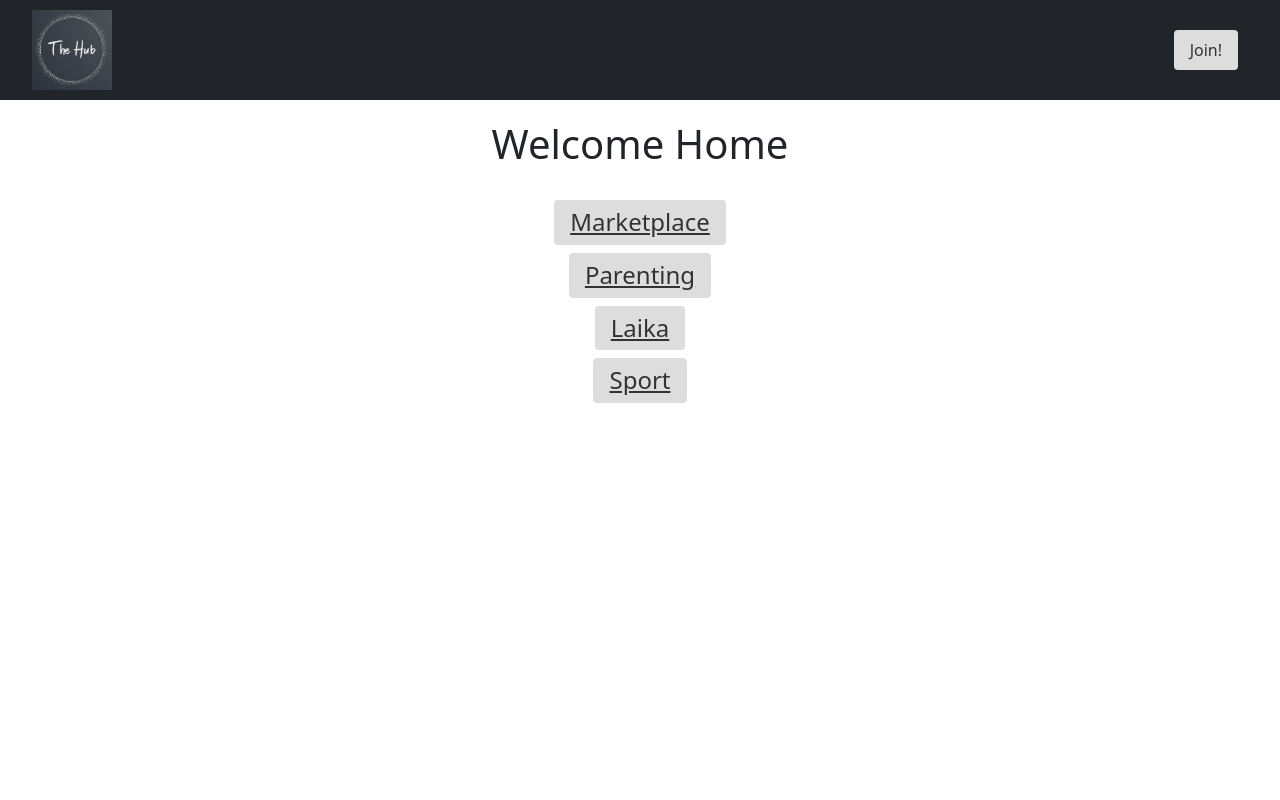
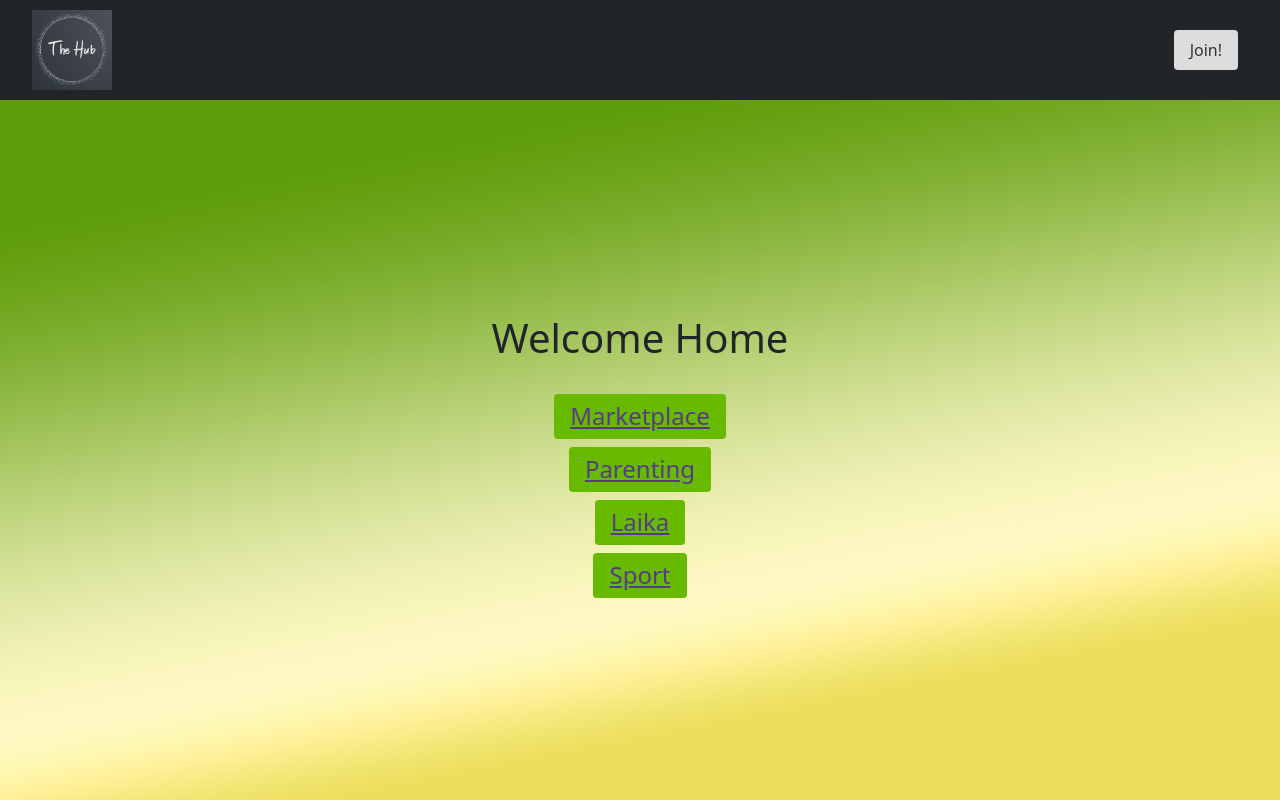
Before and after one commit to Ovi2RO/app, a Django app: template home/templates/home/home.html in a window 1280 px wide. Run offline with Django 3.2, Linux system fonts and the light colour scheme; the template is opened without the code that fills it, so the values that code supplies are empty.

Commit message:
stl with new bg

```diff
--- a/dj_proj/mixins.py
+++ b/dj_proj/mixins.py
@@ -18,3 +18,9 @@ The `test_func` method checks if the logged-in user is a staff member (`user.is_
 user is the author of the post (`post.author == user`). If either of these conditions is true, the test
 passes and the user is granted access to the view.
 """
+
+class AuthorOnlyMixin(UserPassesTestMixin):
+    def test_func(self):
+        post = self.get_object()
+        user = self.request.user
+        return post.author == user
--- a/dj_proj/settings.py
+++ b/dj_proj/settings.py
@@ -27,7 +27,7 @@ BASE_DIR = Path(__file__).resolve().parent.parent
 SECRET_KEY = os.getenv("SECRET_KEY", 'default-secret-key')
 
 # SECURITY WARNING: don't run with debug turned on in production!
-#DEBUG = True
+# DEBUG = True
 DEBUG = os.getenv("DEBUG", False) == "True"
 
 ALLOWED_HOSTS = []
--- a/get_app/templates/get_app/post_detail.html
+++ b/get_app/templates/get_app/post_detail.html
@@ -40,7 +40,7 @@
                 <p>Add a new comment:</p>
                 <form method="post">{% csrf_token %}
                     <div class="new-comment-elements">
-                        <textarea name="content" rows="3" cols="60"></textarea>
+                        <textarea name="content" rows="3" cols="60" style="background-color: rgba(82, 206, 0, 0.5);"></textarea>
                         <button type="submit">Submit</button>
                     </div>
                 </form>
--- a/home/templates/home/home.html
+++ b/home/templates/home/home.html
@@ -4,9 +4,9 @@
     <div class="content-container content-container-home">
         <h1>Welcome Home</h1>
         <br>
-        <h4><a href="{% url 'marketplace_list' %}" class="navbar-button nav-item">Marketplace</a></h4> {% comment %}  Andre's Marketplace {% endcomment %}
-        <h4><a href="{% url 'post-list' %}" class="navbar-button nav-item">Parenting</a></h4>   {% comment %}  Ola's parenting {% endcomment %}
-        <h4><a href="{% url 'laika-post-list' %}" class="navbar-button nav-item">Laika</a></h4> {% comment %}  Alvaro's Laika {% endcomment %}
-        <h4><a href="{% url 'tennis-post-list' %}" class="navbar-button nav-item">Sport</a></h4> {% comment %}  Mahshid's Sport {% endcomment %}
+        <h4><a href="{% url 'marketplace_list' %}" class="home-button nav-item">Marketplace</a></h4> {% comment %}  Andre's Marketplace {% endcomment %}
+        <h4><a href="{% url 'post-list' %}" class="home-button nav-item">Parenting</a></h4>   {% comment %}  Ola's parenting {% endcomment %}
+        <h4><a href="{% url 'laika-post-list' %}" class="home-button nav-item">Laika</a></h4> {% comment %}  Alvaro's Laika {% endcomment %}
+        <h4><a href="{% url 'tennis-post-list' %}" class="home-button nav-item">Sport</a></h4> {% comment %}  Mahshid's Sport {% endcomment %}
     </div>
 {% endblock %}
--- a/static/css/style.css
+++ b/static/css/style.css
@@ -115,6 +115,20 @@ body {
 .navbar-button:hover {
     background-color: #aaa;
     color: #fff;
+}
+
+.home-button {
+    display: inline-block;
+    padding: 8px 16px;
+    background-color: #67ba00;
+    color: #573b8a;
+    border-radius: 4px;
+    transition: background-color 0.3s ease;
+}
+
+.home-button:hover {
+    background-color: #01f801;
+    color: #c38601;
 }
 
 
@@ -237,7 +251,16 @@ button:hover {
 }
 
 .content-container-home {
+    background-image: url(/static/images/home_bg.png);
+    -webkit-background-size: cover;
+    background-size: cover;
     display: flex;
+    height: 100vh;
+    width: 100%;
+    text-align: center;
+    margin: 0;
+    left: 0;
+    position: fixed;
     flex-direction: column;
     align-items: center;
     justify-content: center;
--- a/tennis_app/forms.py
+++ b/tennis_app/forms.py
@@ -36,14 +36,13 @@ class CreatePostForm(forms.ModelForm):
             'type',
             'club_name',
             ]
-    widgets = {
+        widgets = {
             'birth_date': forms.DateInput(attrs={'type': 'date'},format=settings.DATE_INPUT_FORMAT),
 
             'play_date': forms.DateInput(attrs={'type': 'date'},format=settings.DATE_INPUT_FORMAT),
             'image': forms.FileInput(),
+            #'user_gender': forms.Select(choices=[('M', 'Male'), ('F', 'Female'), ('O', 'Other')]),
         }
-
-
 
 """
 1. `class CreatePostForm(forms.ModelForm):`:
--- a/tennis_app/views.py
+++ b/tennis_app/views.py
@@ -66,7 +66,7 @@ class PostListView(LoginRequiredMixin,ListView):
                 queryset = queryset.filter(user_gender=gender)
 
             if not ( start_date or end_date or location or level or language or gender):
-              queryset = self.model.objects.none()
+              queryset = self.model.objects.all()
 
             return queryset
 
```
Also changed, not shown: other parts of static/css/style.css (+22 -9 lines), laika/templates/laika/post_detail.html (+8 -2 lines), marketplace/views.py (+9 -5 lines), static/images/home_bg.png (added), static/images/market_bg.png (added), static/images/parenting_bg.png (added).
